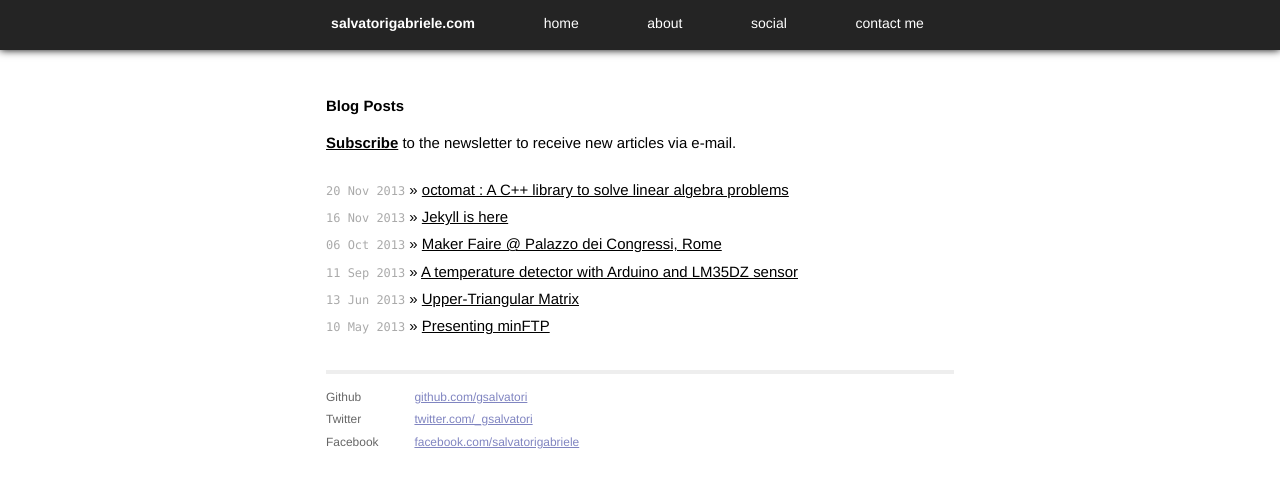
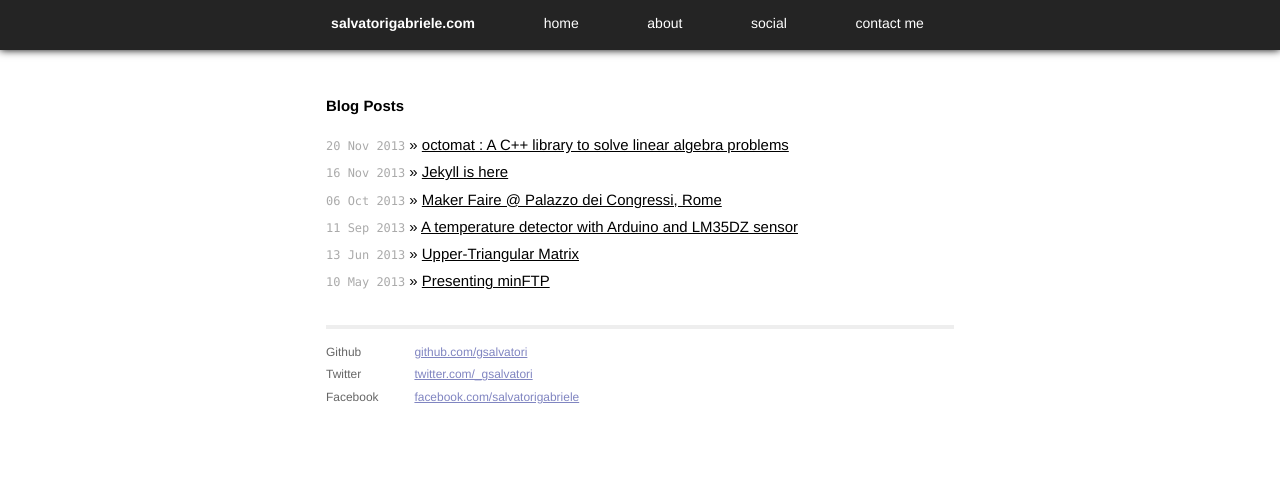
Before and after one commit to gsalvatori/salvatorigabriele.com, a Jekyll site: the page built from index.html, in a window 1280 px wide. Shown: the top 488 px of the page. Built offline with Jekyll 4.4.1, drawn with Linux system fonts in a browser that asks for light colours; Markdown is read by kramdown in place of the engine named in the settings.

Commit message:
Update index.html

```diff
--- a/index.html
+++ b/index.html
@@ -5,7 +5,7 @@
 
 <div id="home">
   <h1>Blog Posts</h1>
-  <a href=""><b>Subscribe</b></a> to the newsletter to receive new articles via e-mail.<br><br>
+  <!-- <a href=""><b>Subscribe</b></a> to the newsletter to receive new articles via e-mail.<br><br> -->
   <ul class="posts">
     {% for post in site.posts %}
       <li><span>{{ post.date | date_to_string }}</span> &raquo; <a href="{{ post.url }}">{{ post.title }}</a></li>
```
